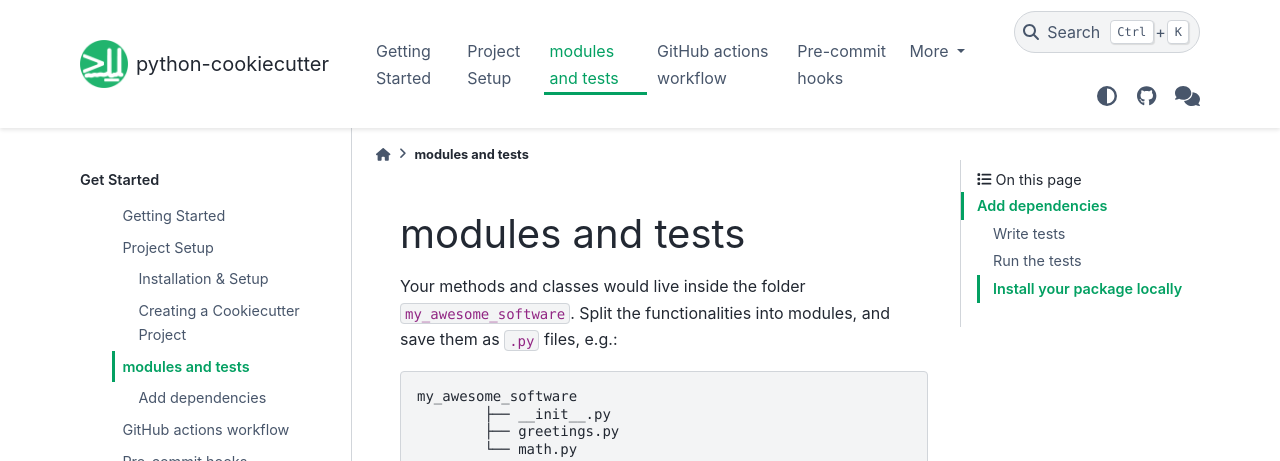
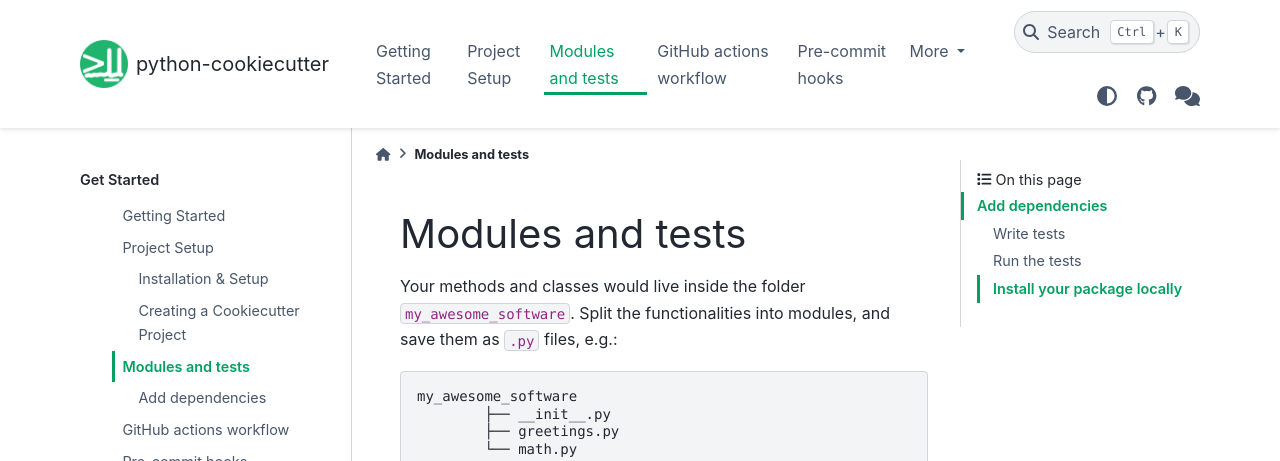
Before and after one commit to neuroinformatics-unit/python-cookiecutter, a Sphinx documentation site: the page built from docs/source/modules.md, in a window 1280 px wide and 900 px high. Shown: the top 461 px of the window. Built offline with Sphinx 7.4.7 and the PyData theme 0.15.4, drawn with Linux system fonts in a browser that asks for light colours.

````diff
--- a/docs/source/modules.md
+++ b/docs/source/modules.md
@@ -1,4 +1,4 @@
-# modules and tests
+# Modules and tests
 
 Your methods and classes would live inside the folder `my_awesome_software`. Split the functionalities into modules, and save them as `.py` files, e.g.:
 ```
````
